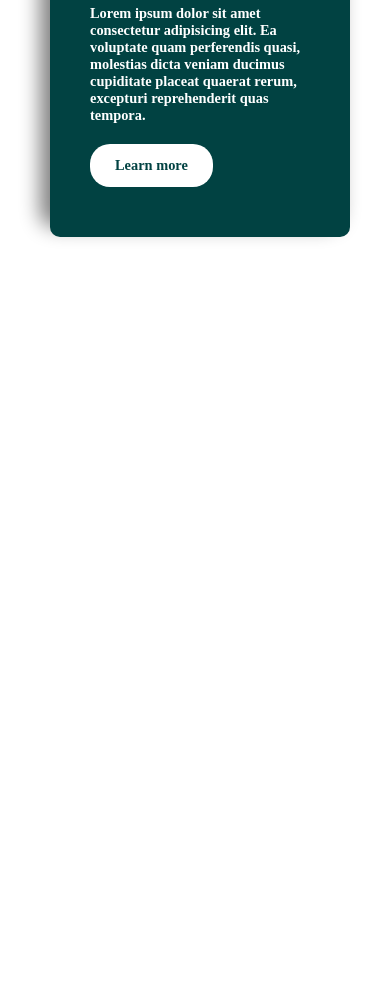
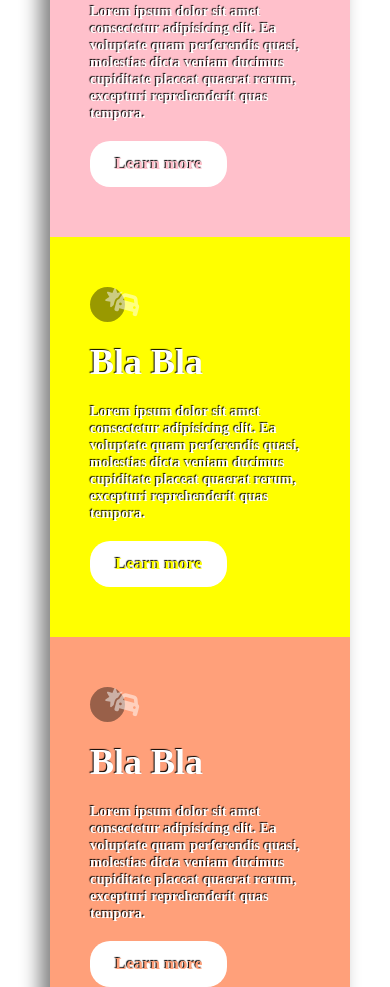
Before and after one commit to MarinDabro/mixins, a plain HTML site: page index.html in a window 390 px wide. Shown: the part 1013-2000 px from the top of the page. Before the commit the page ends 1300 px from the top, so only its background shows below. Drawn offline with nearby package versions, Linux system fonts and the light colour scheme; files that its build step writes are made by us from their sources.

Commit message:
Add files via upload

```diff
--- a/index.html
+++ b/index.html
@@ -5,8 +5,8 @@
     <meta http-equiv="X-UA-Compatible" content="IE=edge">
     <meta name="viewport" content="width=device-width, initial-scale=1.0">
     <script src="https://kit.fontawesome.com/470a0b8913.js" crossorigin="anonymous"></script>
-    <link rel="stylesheet" href="main.css">
-    <title>Mixins</title>
+    <link rel="stylesheet" href="scss/main.css">
+    <title>Document</title>
 </head>
 <body>
     <main>
@@ -35,6 +35,30 @@
                 <p>Lorem ipsum dolor sit amet consectetur adipisicing elit. Ea voluptate quam perferendis quasi, molestias dicta veniam ducimus cupiditate placeat quaerat rerum, excepturi reprehenderit quas tempora.</p>
                 <a href="#">Learn more</a>
             </div>
+            <div class="card">
+                <div>
+                    <i class="fa-solid fa-car-burst fa-2xl"></i>
+                </div>
+                <h2>Bla Bla</h2>
+                <p>Lorem ipsum dolor sit amet consectetur adipisicing elit. Ea voluptate quam perferendis quasi, molestias dicta veniam ducimus cupiditate placeat quaerat rerum, excepturi reprehenderit quas tempora.</p>
+                <a href="#">Learn more</a>
+            </div>
+            <div class="card">
+                <div>
+                    <i class="fa-solid fa-car-burst fa-2xl"></i>
+                </div>
+                <h2>Bla Bla</h2>
+                <p>Lorem ipsum dolor sit amet consectetur adipisicing elit. Ea voluptate quam perferendis quasi, molestias dicta veniam ducimus cupiditate placeat quaerat rerum, excepturi reprehenderit quas tempora.</p>
+                <a href="#">Learn more</a>
+            </div>
+            <div class="card">
+                <div>
+                    <i class="fa-solid fa-car-burst fa-2xl"></i>
+                </div>
+                <h2>Bla Bla</h2>
+                <p>Lorem ipsum dolor sit amet consectetur adipisicing elit. Ea voluptate quam perferendis quasi, molestias dicta veniam ducimus cupiditate placeat quaerat rerum, excepturi reprehenderit quas tempora.</p>
+                <a href="#">Learn more</a>
+            </div>
         </section>
     </main>
 </body>
--- a/main.scss
+++ b/main.scss
@@ -30,15 +30,19 @@ main {
 section {
     @include flex ( row, center, center );
 
+    flex-wrap: wrap;
+    margin: 50px auto;
     width: 70%;
-    border-radius: 15px;
-    box-shadow: -10px -10px 20px gray;
 }
 
 .card {
     @include style( teal );
     padding: 40px;
     height: 600px;
+    width: 45%;
+    margin: 10px;
+    border-radius: 10px;
+    box-shadow: -5px -5px 15px gray;
 
     div {
         background-color: rgba(0, 0, 0, 0.4);
@@ -61,6 +65,7 @@ section {
     h2, p, a {
         color: white;
         font-weight: bold;
+        text-shadow: -1px -1px 1px black;
     }
 
     a {
@@ -69,6 +74,7 @@ section {
         border-radius: 20px;
         color: inherit;
         text-decoration: none;
+        font-size: 1.2em;
     }
 
     a:hover {
@@ -79,33 +85,60 @@ section {
 }
 .card:first-of-type {
     @include style( orange );
-    border-radius: 10px 0 0 10px;
+    /* border-radius: 10px 0 0 10px; */
+}
+.card:nth-of-type(3) {
+    @include style( pink )
+}
+.card:nth-of-type(4) {
+    @include style( yellow )
+}
+.card:nth-of-type(5) {
+    @include style( lightsalmon )
 }
 .card:last-of-type {
     @include style( rgb(1, 66, 66) );
-    border-radius: 0 10px 10px 0;
+   /*  border-radius: 0 10px 10px 0; */
+}
+.card:hover {
+    transform: scale(1.1);
+    transition-duration: 0.2s;
+    box-shadow: -30px -30px 30px rgba(128, 128, 128, 0.466);
 }
 
-@media (max-width: 900px) {
+@media (max-width: 1100px) {
     section {
         @include flex( column, center, center );
         margin: 50px;
+        border-radius: 15px;
+        box-shadow: -10px -10px 20px gray;
+        width: 60%;
     }
 
     .card {
         height: 400px;
+        width: 100%;
+        margin: 0;
+        border-radius: 0;
+        box-shadow: none;
     }
 
     .card:first-of-type {
         border-radius: 10px 10px 0 0;
     }
 
+
     .card:last-of-type {
         border-radius: 0 0 10px 10px;
     }
+    .card:hover {
+        transform: scale(1.05);
+        transition-duration: 0.2s;
+        box-shadow: -15px -15px 15px rgba(128, 128, 128, 0.466);
+    }
 }
 
-@media (max-width: 550px) {
+@media (max-width: 600px) {
     section {
         width: 100%;
         font-size: 0.9em;
```
Also changed, not shown: main.css, 1 other file.
